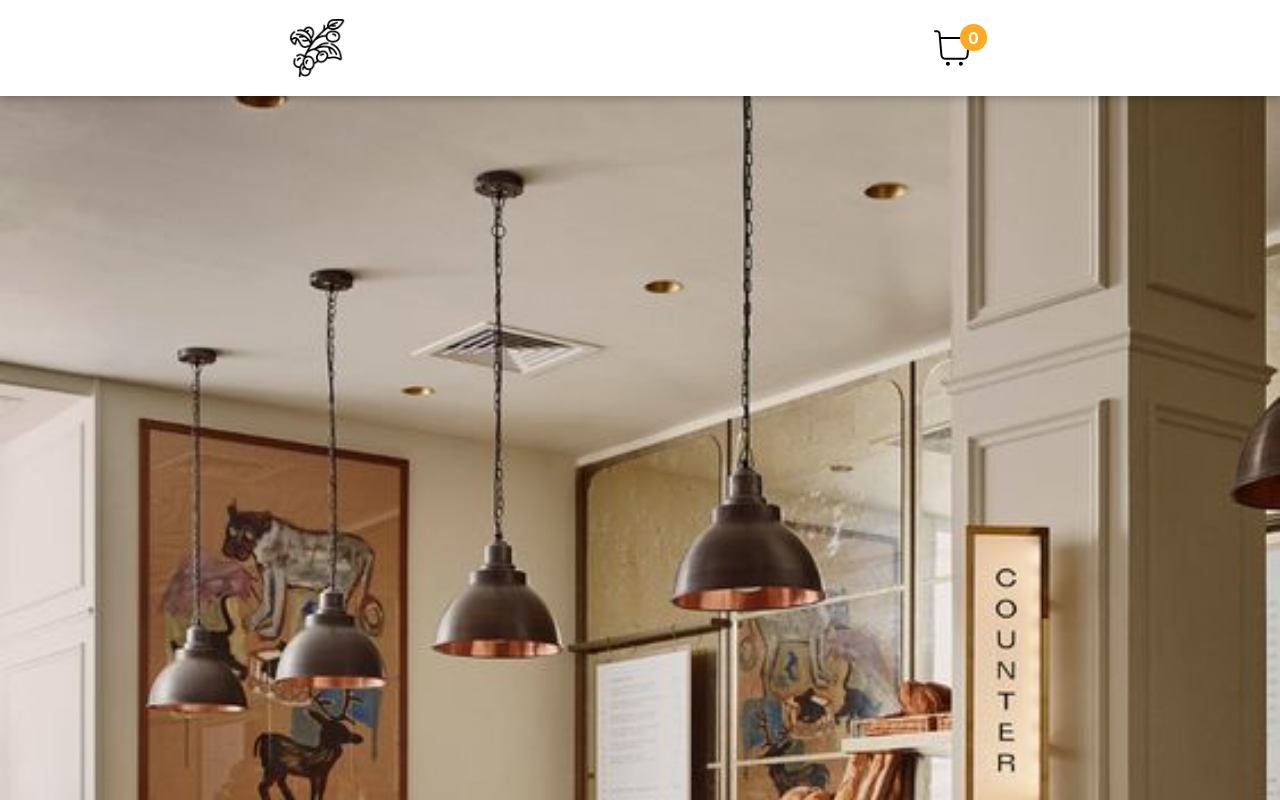
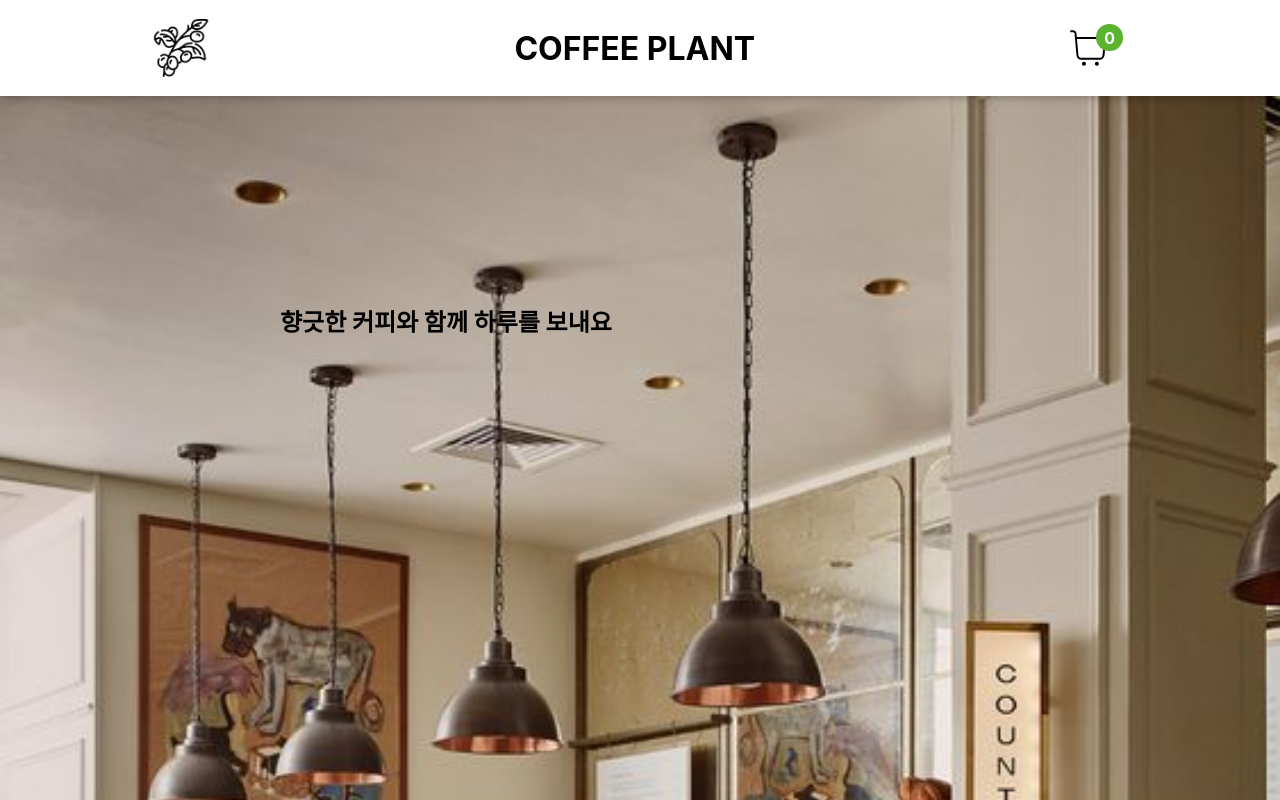
Before and after one commit to raelulu/NewKiosk, a React (Create React App) app in the folder client/: page /admin in a window 1280 px wide. Shown: the top 800 px of the page. Built offline with nearby package versions, Linux system fonts and the light colour scheme; no server answers.

Commit message:
feat: think about css

```diff
--- a/client/src/components/Layout/Header.jsx
+++ b/client/src/components/Layout/Header.jsx
@@ -10,6 +10,7 @@ const Header = (props) => {
     <>
       <header className={classes.header}>
         <img className={classes.img} src={CoffeeLogo} alt="logo of cafe" />
+        <h1>COFFEE PLANT</h1>
         <HeaderCartButton onClick={props.onShowCart} />
       </header>
       <div className={classes["main-image"]}>
--- a/client/src/components/Layout/Header.module.css
+++ b/client/src/components/Layout/Header.module.css
@@ -1,5 +1,5 @@
 .header {
-  position: fixed;
+  position: sticky;
   top: 0;
   width: 100%;
   height: 6rem;
@@ -9,7 +9,6 @@
   justify-content: space-around;
   align-items: center;
   box-shadow: 0 2px 8px rgba(0, 0, 0, 0.25);
-  z-index: 10;
 }
 .img {
   width: 58px;
@@ -18,11 +17,8 @@
 
 .main-image {
   width: 100%;
-  height: 100%;
-  overflow: hidden;
 }
 
 .main-image img {
   width: 100%;
-  height: 100%;
 }
--- a/client/src/components/Layout/HeaderCartButton.module.css
+++ b/client/src/components/Layout/HeaderCartButton.module.css
@@ -21,7 +21,7 @@
 }
 
 .badge {
-  background-color: #ffaa24;
+  background-color: #5bb42f;
   color: white;
   padding: 0.2rem 0.5rem;
   border-radius: 50%;
--- a/client/src/components/Menu/Coffee.jsx
+++ b/client/src/components/Menu/Coffee.jsx
@@ -1,14 +1,12 @@
-import React from 'react';
-import MenuSummary from './MenuSummary';
-import { Fragment } from 'react';
-import MenuList from '../admin/MenuList';
+import React from "react";
+import MenuSummary from "./MenuSummary";
+import { Fragment } from "react";
 
 const Coffee = () => {
   return (
-    <Fragment>
+    <>
       <MenuSummary />
-      <MenuList />
-    </Fragment>
+    </>
   );
 };
 
--- a/client/src/components/Menu/MenuSummary.jsx
+++ b/client/src/components/Menu/MenuSummary.jsx
@@ -1,11 +1,12 @@
-import React from 'react';
-import classes from './MenuSummary.module.css';
+import React from "react";
+import classes from "./MenuSummary.module.css";
+import MenuList from "../admin/MenuList";
 
 const MenuSummary = () => {
   return (
     <section className={classes.summary}>
       <h3>향긋한 커피와 함께 하루를 보내요</h3>
-      {/* <p>~~~~</p> */}
+      <MenuList />
     </section>
   );
 };
--- a/client/src/components/Menu/MenuSummary.module.css
+++ b/client/src/components/Menu/MenuSummary.module.css
@@ -1,11 +1,9 @@
 .summary {
-  text-align: center;
   max-width: 45rem;
   width: 80%;
-  margin: auto;
-  margin-top: -10rem;
-  position: relative;
-  color: white;
+  margin: 0 auto;
+  margin-top: -95rem;
+  color: black;
   border-radius: 14px;
   padding: 1rem;
 }
--- a/client/src/components/UI/Card.module.css
+++ b/client/src/components/UI/Card.module.css
@@ -1,5 +1,6 @@
 .card {
   padding: 1rem;
+  margin-top: 70%;
   box-shadow: 0 2px 8px rgba(0, 0, 0, 0.25);
   border-radius: 14px;
   background-color: white;
```
